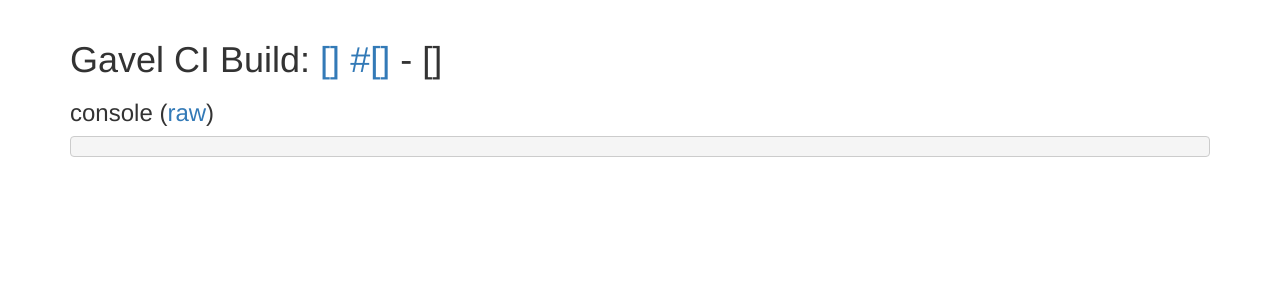
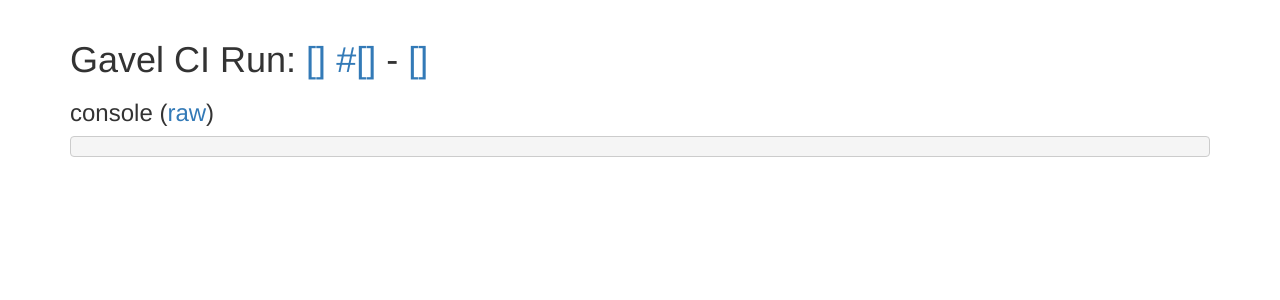
Before and after one commit to foundriesio/gavel-ci, a Python web app: template gavel_ci/templates/console.html in a window 1280 px wide. Shown: the part 52-352 px from the top of the page. Run offline with Jinja, Linux system fonts and the light colour scheme; the template is opened without the code that fills it: most values are stand-ins (such as "Sample title", 1, 10 or a date in 2020); some libraries are stand-ins or nearby versions.

Commit message:
console: Add breadcrumb to the Run
I find myself always needing to get back to the run and having to go to
the Build and then the Run.

Signed-off-by: Andy Doan <andy@foundries.io>

```diff
--- a/gavel_ci/templates/console.html
+++ b/gavel_ci/templates/console.html
@@ -1,6 +1,9 @@
 {% extends "layout.html" %}
 {% block body %}
-<h1>Gavel CI Build: <a href="{{url_for('jobserv.project', proj=proj)}}">{{proj}}</a> <a href="{{url_for('jobserv.build',proj=proj, build=build)}}">#{{build}}</a> - {{run}}</h1>
+<h1>Gavel CI Run:
+  <a href="{{url_for('jobserv.project', proj=proj)}}">{{proj}}</a>
+  <a href="{{url_for('jobserv.build',proj=proj, build=build)}}">#{{build}}</a>
+  - <a href="{{url_for('jobserv.run', proj=project, build=build, run=run)}}">{{run}}</a>
 <h3>
     console
         (<a
```
